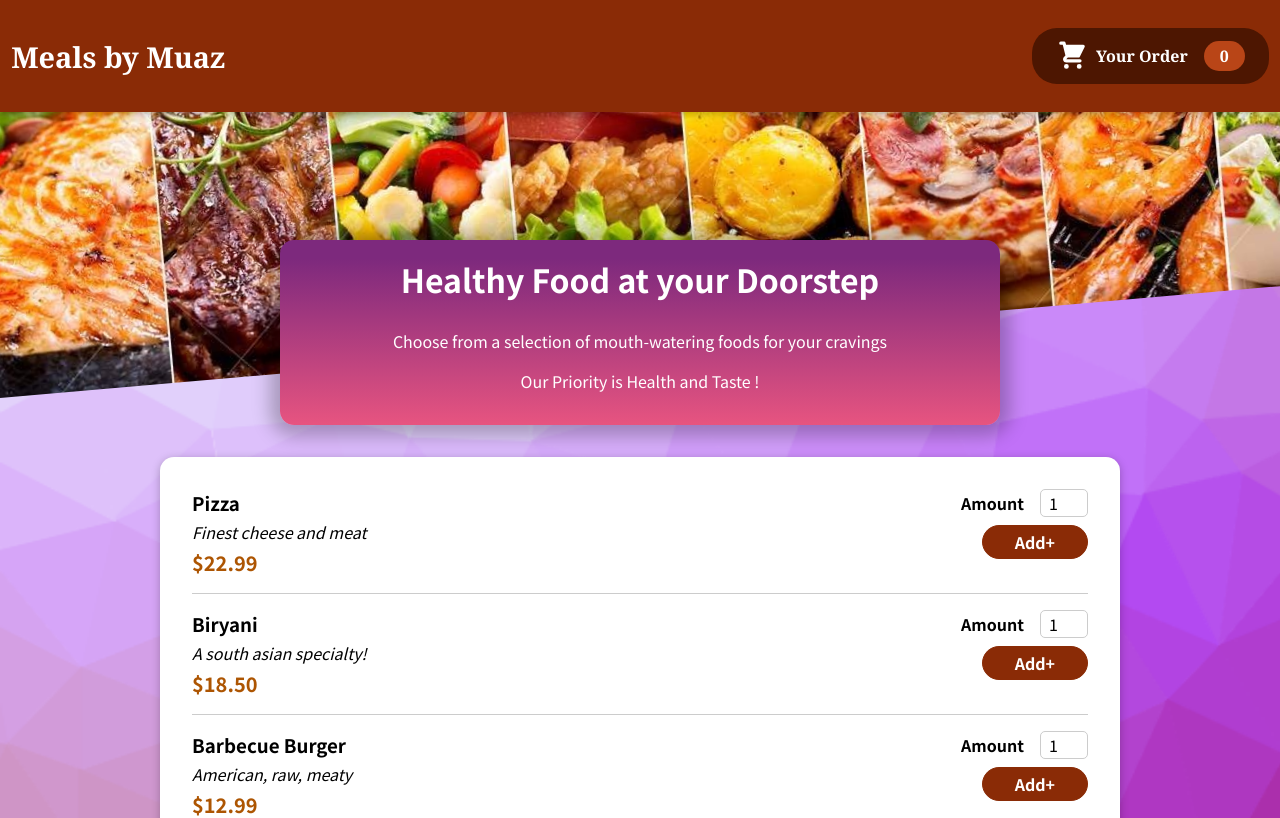
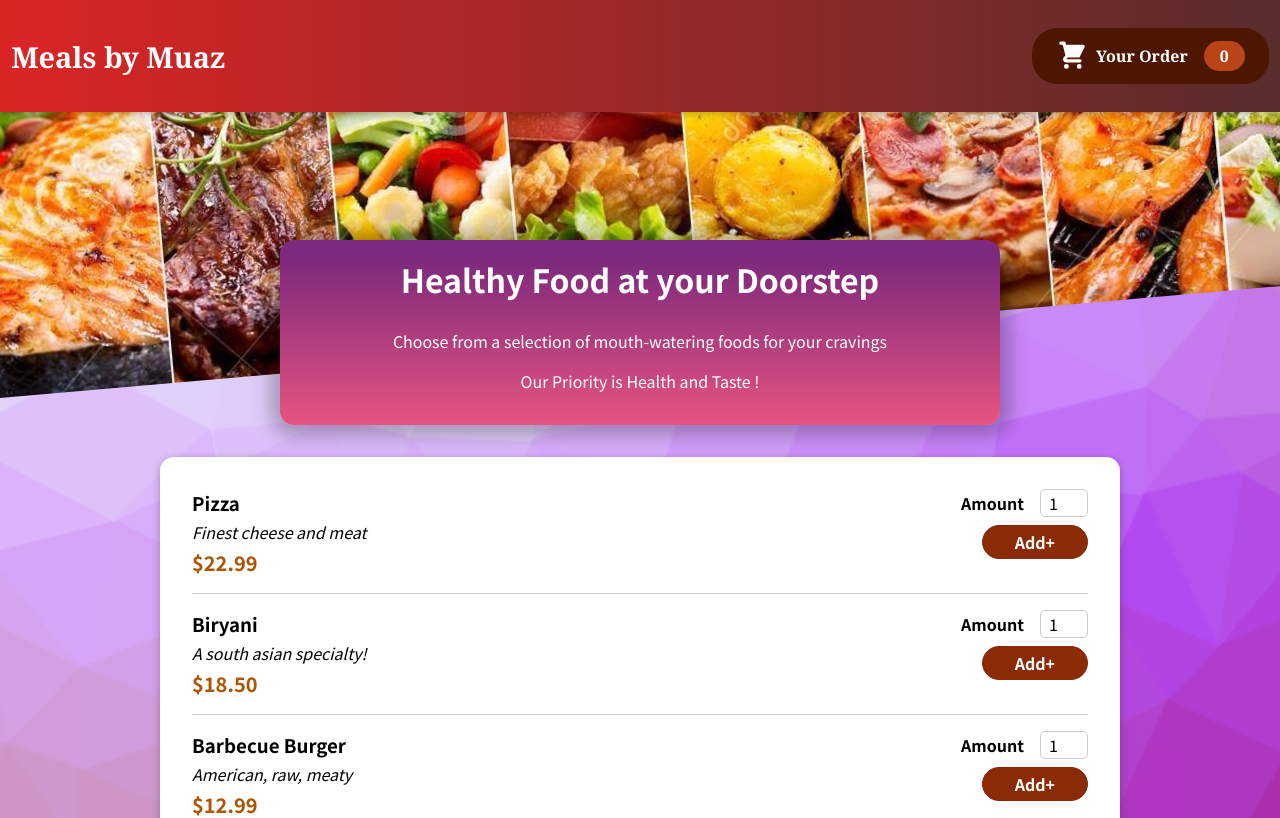
Before and after one commit to Muaz-Ashraf/Food-order-app-React, a React (Create React App) app: page / in a window 1280 px wide. Shown: the top 818 px of the page. Built offline with nearby package versions, Linux system fonts and the light colour scheme.

Commit message:
change header color

```diff
--- a/src/Components/Layout/Header.module.css
+++ b/src/Components/Layout/Header.module.css
@@ -4,7 +4,12 @@
   left: 0;
   width: 100%;
   height: 7rem;
-  background-color: #8a2b06;
+  background: rgb(219, 37, 37);
+  background: linear-gradient(
+    90deg,
+    rgba(219, 37, 37, 1) 0%,
+    rgba(89, 44, 44, 1) 100%
+  );
   color: white;
   display: flex;
   flex-direction: row;
```
